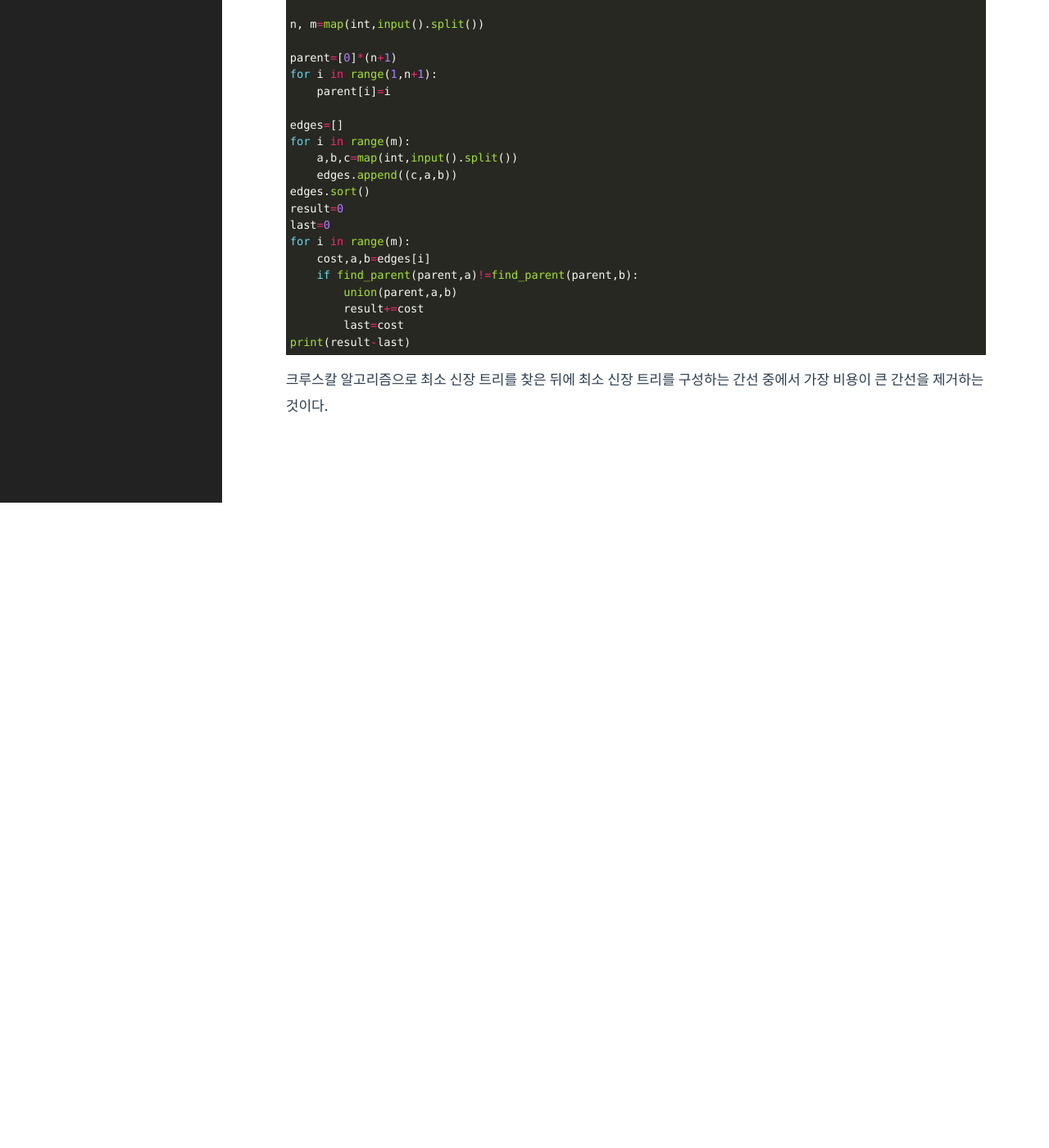
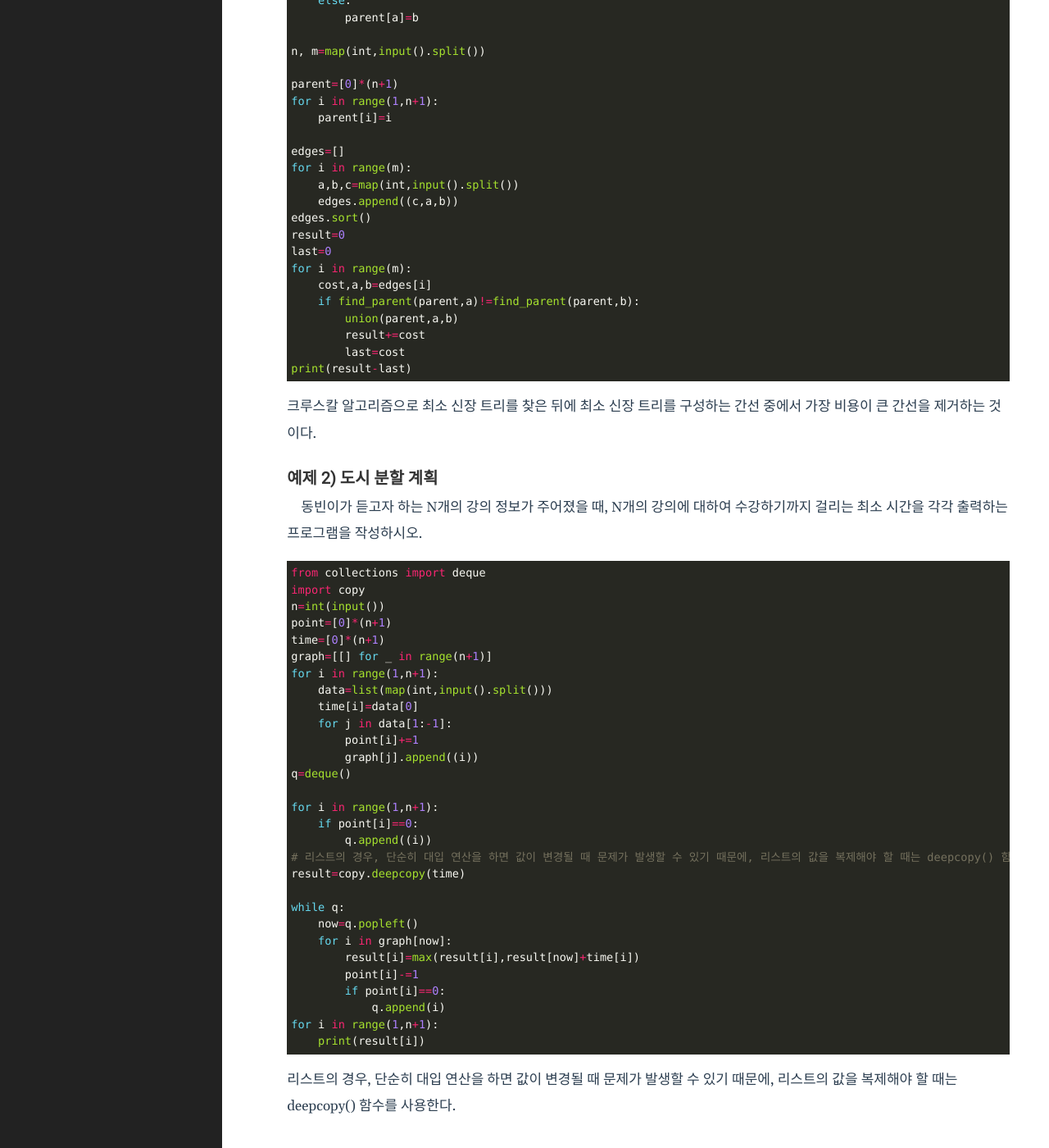
Before and after one commit to Yoo-sumi/Yoo-sumi.github.io, a Jekyll site: the page built from _posts/2022-02-03-GraphTheory.markdown, in a window 1280 px wide and 1400 px high, scrolled down 2555 px. Shown: the whole window at 82% size. Built offline with Jekyll 4.4.1, drawn with Linux system fonts in a browser that asks for light colours; before the commit the page ends 3168 px from its top, so only the background shows below that; some of the changed text lies outside the part shown.

Commit message:
Docs: 그래프 이론 예제 3번까지 요약 추가

````diff
--- a/_posts/2022-02-03-GraphTheory.markdown
+++ b/_posts/2022-02-03-GraphTheory.markdown
@@ -29,18 +29,18 @@ categories: jekyll update
    - 간선의 개수가 E개일 때, O(ElogE)의 시간 복잡도를 가진다.
    - 크루스칼 내부에서 사용되는 서로소 집합 알고리즘의 시간 복잡도는 정렬 알고리즘의 시간 복잡도보다 작으므로 무시한다.
    1. 간선 데이터를 비용에 따라 오름차순으로 정렬한다.
-   2. 간선을 하나씩 확인하며 현재의 간선이 사이클을 발생시키는지 확인한다.
-    - 사이클이 발생하지 않는 경우 최소 신장 트리에 포함시킨다.
-    - 사이클이 발생하는 경우 최소 신장 트리에 포함시키지 않는다.
+   2. 간선을 하나씩 확인하며 현재의 간선이 사이클을 발생시키는지 확인한다.<br>
+　　　-사이클이 발생하지 않는 경우 최소 신장 트리에 포함시킨다.<br>
+　　　-사이클이 발생하는 경우 최소 신장 트리에 포함시키지 않는다.
    3. 모든 간선에 대하여 2번의 과정을 반복한다.
 
 + 위상 정렬
     - 방향 그래프의 모든 노드를 방향성에 거스르지 않도록 순서대로 나열하는 것이다.
     - 시간 복잡도는 O(V+E)이다. (노드의 개수 V, 간선의 개수 E)
     1. 진입차수가 0인 노드를 큐에 넣는다.
-    2. 큐가 빌 때까지 다음의 과정을 반복한다.
-        - 큐에서 원소를 꺼내 해당 노드에서 출발하는 간선을 그래프에서 제거한다.
-        - 새롭게 진입차수가 0이 된 노드를 큐에 넣는다.
+    2. 큐가 빌 때까지 다음의 과정을 반복한다.<br>
+　　　-큐에서 원소를 꺼내 해당 노드에서 출발하는 간선을 그래프에서 제거한다.<br>
+　　　-새롭게 진입차수가 0이 된 노드를 큐에 넣는다.
 
 ### 예제 1) 팀 결성
 　학생들에게 0번부터 N번까지의 번호를 부여했다. 총 N+1팀이 존재한다. 이때 선샌님은 '팀 합치기' 연산과 '같은 팀 여부 확인' 연산을 사용할 수 있다. 선생님이 M개의 연산을 수행할 수 있을 때, '같은 팀 여부 확인' 연산에 대한 연산 결과를 출력하는 프로그램을 작성하시오. (팀 합치기 0, 같은 팀 여부 확인 1)
@@ -117,3 +117,38 @@ for i in range(m):
 print(result-last)
 ```
 크루스칼 알고리즘으로 최소 신장 트리를 찾은 뒤에 최소 신장 트리를 구성하는 간선 중에서 가장 비용이 큰 간선을 제거하는 것이다.
+
+### 예제 2) 도시 분할 계획
+　동빈이가 듣고자 하는 N개의 강의 정보가 주어졌을 때, N개의 강의에 대하여 수강하기까지 걸리는 최소 시간을 각각 출력하는 프로그램을 작성하시오.
+```python
+from collections import deque
+import copy
+n=int(input())
+point=[0]*(n+1)
+time=[0]*(n+1)
+graph=[[] for _ in range(n+1)]
+for i in range(1,n+1):
+    data=list(map(int,input().split()))
+    time[i]=data[0]
+    for j in data[1:-1]:
+        point[i]+=1
+        graph[j].append((i))
+q=deque()
+
+for i in range(1,n+1):
+    if point[i]==0:
+        q.append((i))
+# 리스트의 경우, 단순히 대입 연산을 하면 값이 변경될 때 문제가 발생할 수 있기 때문에, 리스트의 값을 복제해야 할 때는 deepcopy() 함수를 사용한다.
+result=copy.deepcopy(time)
+
+while q:
+    now=q.popleft()
+    for i in graph[now]:
+        result[i]=max(result[i],result[now]+time[i])
+        point[i]-=1
+        if point[i]==0:
+            q.append(i)
+for i in range(1,n+1):
+    print(result[i])
+```
+리스트의 경우, 단순히 대입 연산을 하면 값이 변경될 때 문제가 발생할 수 있기 때문에, 리스트의 값을 복제해야 할 때는 deepcopy() 함수를 사용한다.
````
Also changed, not shown: other parts of _posts/2022-02-03-GraphTheory.markdown (+6 -6 lines).
